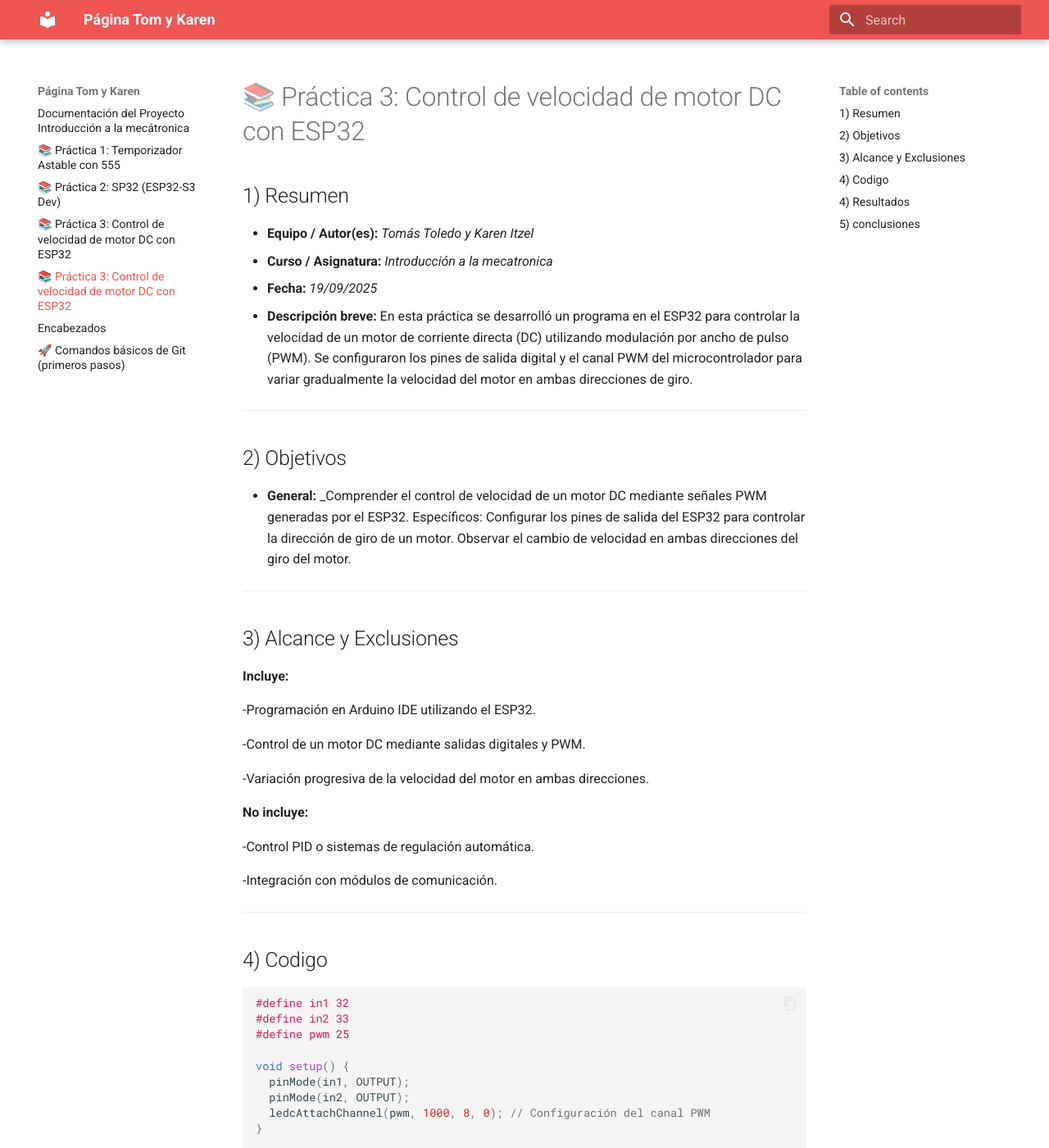
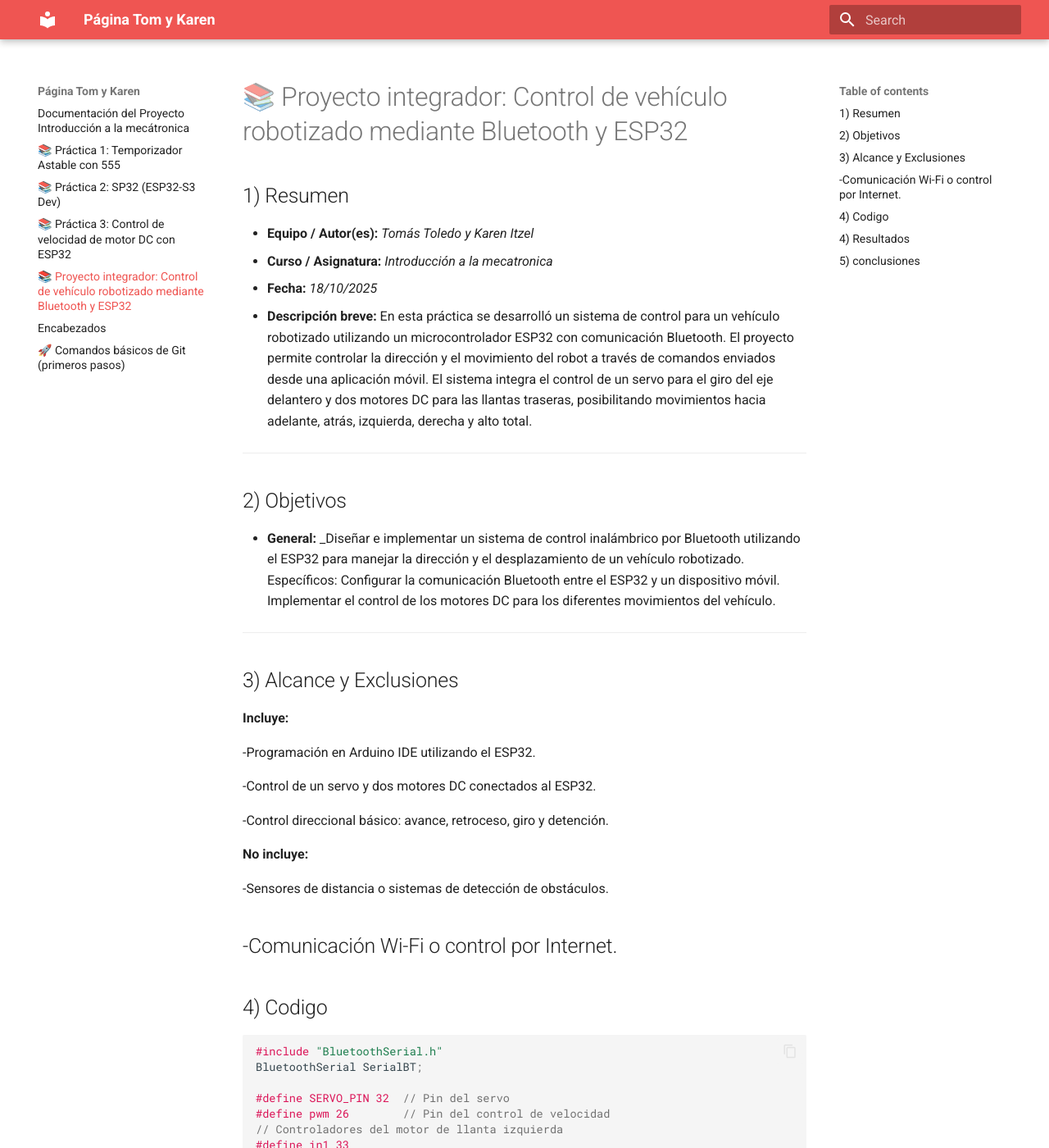
Before and after one commit to Karennadg/PortafolioIbero, an MkDocs documentation site: the page built from docs/PROYECTO.md, in a window 1280 px wide and 1400 px high. Shown: the whole window at 82% size. Built offline with MkDocs 1.6.1 and Material for MkDocs 9.7.7, drawn with Linux system fonts in a browser that asks for light colours; some of the changed text lies outside the part shown.

Commit message:
PROYECTO

````diff
--- a/docs/PROYECTO.md
+++ b/docs/PROYECTO.md
@@ -1,17 +1,17 @@
-# 📚 Práctica 3: Control de velocidad de motor DC con ESP32
+# 📚 Proyecto integrador: Control de vehículo robotizado mediante Bluetooth y ESP32
 
 ## 1) Resumen
 
 - **Equipo / Autor(es):** _Tomás Toledo y Karen Itzel_
 - **Curso / Asignatura:** _Introducción a la mecatronica_
-- **Fecha:** _19/09/2025_
-- **Descripción breve:** En esta práctica se desarrolló un programa en el ESP32 para controlar la velocidad de un motor de corriente directa (DC) utilizando modulación por ancho de pulso (PWM). Se configuraron los pines de salida digital y el canal PWM del microcontrolador para variar gradualmente la velocidad del motor en ambas direcciones de giro.
+- **Fecha:** _18/10/2025_
+- **Descripción breve:** En esta práctica se desarrolló un sistema de control para un vehículo robotizado utilizando un microcontrolador ESP32 con comunicación Bluetooth. El proyecto permite controlar la dirección y el movimiento del robot a través de comandos enviados desde una aplicación móvil. El sistema integra el control de un servo para el giro del eje delantero y dos motores DC para las llantas traseras, posibilitando movimientos hacia adelante, atrás, izquierda, derecha y alto total.
 ---
 ## 2) Objetivos
-- **General:** _Comprender el control de velocidad de un motor DC mediante señales PWM generadas por el ESP32.
+- **General:** _Diseñar e implementar un sistema de control inalámbrico por Bluetooth utilizando el ESP32 para manejar la dirección y el desplazamiento de un vehículo robotizado.
 Específicos:
-Configurar los pines de salida del ESP32 para controlar la dirección de giro de un motor.
-Observar el cambio de velocidad en ambas direcciones del giro del motor.
+Configurar la comunicación Bluetooth entre el ESP32 y un dispositivo móvil.
+Implementar el control de los motores DC para los diferentes movimientos del vehículo.
 ---
 
 ## 3) Alcance y Exclusiones
@@ -19,62 +19,102 @@ Observar el cambio de velocidad en ambas direcciones del giro del motor.
 
 -Programación en Arduino IDE utilizando el ESP32.
 
--Control de un motor DC mediante salidas digitales y PWM.
+-Control de un servo y dos motores DC conectados al ESP32.
 
--Variación progresiva de la velocidad del motor en ambas direcciones.
+-Control direccional básico: avance, retroceso, giro y detención.
 
 **No incluye:**
 
--Control PID o sistemas de regulación automática.
+-Sensores de distancia o sistemas de detección de obstáculos.
 
--Integración con módulos de comunicación.
-
+-Comunicación Wi-Fi o control por Internet.
 ---
 ## 4) Codigo
 
 ```cpp
 
-#define in1 32
-#define in2 33
-#define pwm 25
+#include "BluetoothSerial.h"
+BluetoothSerial SerialBT;
+
+#define SERVO_PIN 32  // Pin del servo
+#define pwm 26        // Pin del control de velocidad
+// Controladores del motor de llanta izquierda
+#define in1 33
+#define in2 25
+// Controladores del motor de llanta derecha
+#define in3 27
+#define in4 14
+
+int angulo = 90; // Posición inicial
 
 void setup() {
+  Serial.begin(115200);
+  SerialBT.begin("Pancracio2");  // Nombre Bluetooth visible en la app
+  Serial.println("Esperando conexión Bluetooth...");
+
+  // PWM del ESP32 para controlar el servo
+  ledcAttach(SERVO_PIN, 50, 8);  // Pin, frecuencia 50Hz, resolución 8 bits
+
+  // Salidas de los motores
   pinMode(in1, OUTPUT);
   pinMode(in2, OUTPUT);
-  ledcAttachChannel(pwm, 1000, 8, 0); // Configuración del canal PWM
+  pinMode(in3, OUTPUT);
+  pinMode(in4, OUTPUT);
+
+  moverServo(angulo);  // Centra el servo al iniciar
 }
 
 void loop() {
+  if (SerialBT.available()) {
+    int msj = SerialBT.read();
+    Serial.println(msj);
 
-  for (int vel = 0; vel < 256; vel++) {
-    ledcWrite(pwm, vel);
-    digitalWrite(in1, 1);
-    digitalWrite(in2, 0);
-    delay(10);
-  }
+    if (msj >= 0 && msj <= 180) {
+      moverServo(msj);
 
+    } else if (msj == 182) { // Adelante
+      digitalWrite(in1, 1); digitalWrite(in2, 0);
+      digitalWrite(in3, 1); digitalWrite(in4, 0);
 
-  for (int vel = 256; vel > 0; vel--) {
-    ledcWrite(pwm, vel);
-    digitalWrite(in1, 1);
-    digitalWrite(in2, 0);
-    delay(10);
+    } else if (msj == 183) { // Atrás
+      digitalWrite(in1, 0); digitalWrite(in2, 1);
+      digitalWrite(in3, 0); digitalWrite(in4, 1);
+
+    } else if (msj == 184) { // Giro izquierda
+      digitalWrite(in1, 1); digitalWrite(in2, 0);
+      digitalWrite(in3, 0); digitalWrite(in4, 1);
+
+    } else if (msj == 185) { // Giro derecha
+      digitalWrite(in1, 0); digitalWrite(in2, 1);
+      digitalWrite(in3, 1); digitalWrite(in4, 0);
+
+    } else if (msj == 186) { // Alto total
+      digitalWrite(in1, 0); digitalWrite(in2, 0);
+      digitalWrite(in3, 0); digitalWrite(in4, 0);
+    }
   }
 }
+
+// Conversión de ángulo a señal PWM
+void moverServo(int angulo) {
+  int duty = map(angulo, 0, 180, 13, 26);  // Ajusta si el servo no recorre bien
+  ledcWrite(SERVO_PIN, duty);
+}
+
 ```
 
 
 ## 4) Resultados
 
-_El motor incrementa gradualmente su velocidad desde 0 hasta el valor máximo (255) y luego disminuye hasta detenerse. El sentido de giro se mantiene constante, controlado por las señales digitales de los pines in1 y in2._
+_El sistema respondió correctamente a los comandos enviados desde el dispositivo móvil. El servo se movió en un rango de 0° a 180°, permitiendo controlar la dirección del vehículo. Los motores DC reaccionaron adecuadamente a los comandos para avanzar, retroceder, girar y detenerse. El enlace Bluetooth se mantuvo estable durante toda la prueba, mostrando una comunicación eficiente entre el ESP32 y el controlador remoto._
 
 
 
-_Al final logramos ver el comportamiento controlado del motor_
+_Al final realizar un diseño del vehículo y de la pagna de control que permitiera una correcta conexión entre componentes y codigo_
 
 
 [Video armado](https://youtu.be/vTdIwA4jg94)
 
 ---
 ## 5) conclusiones
-_Se logró comprender el uso del PWM en el ESP32 para el control de velocidad de un motor DC. El programa permitió visualizar cómo la variación del ciclo de trabajo modifica la potencia entregada al motor, cambiando así su velocidad. Esta práctica constituye la base para el control más avanzado de motores, incluyendo inversión de giro, control de torque y sistemas automáticos_
+_Se logró implementar exitosamente un sistema de control de vehículo robotizado utilizando un ESP32 y comunicación Bluetooth. La práctica permitió comprender cómo se integran servomotores y motores DC dentro de un mismo sistema de control. El uso de comandos numéricos simplificó la comunicación, garantizando una respuesta inmediata del vehículo ante cada orden. Este proyecto constituye la base para desarrollar futuros sistemas autónomos con sensores o control remoto avanzado._
````
Also changed, not shown: docs/PRACTICA2.md (+3 -5 lines).
